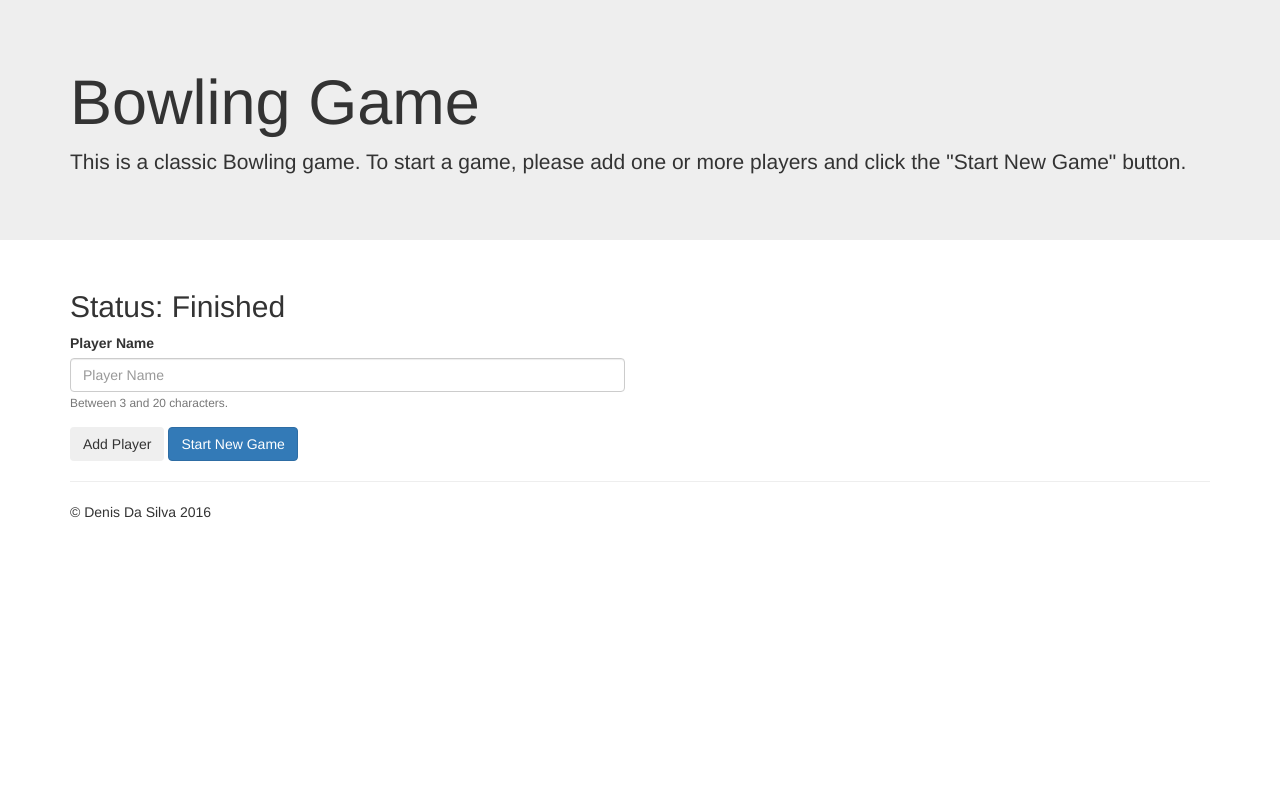
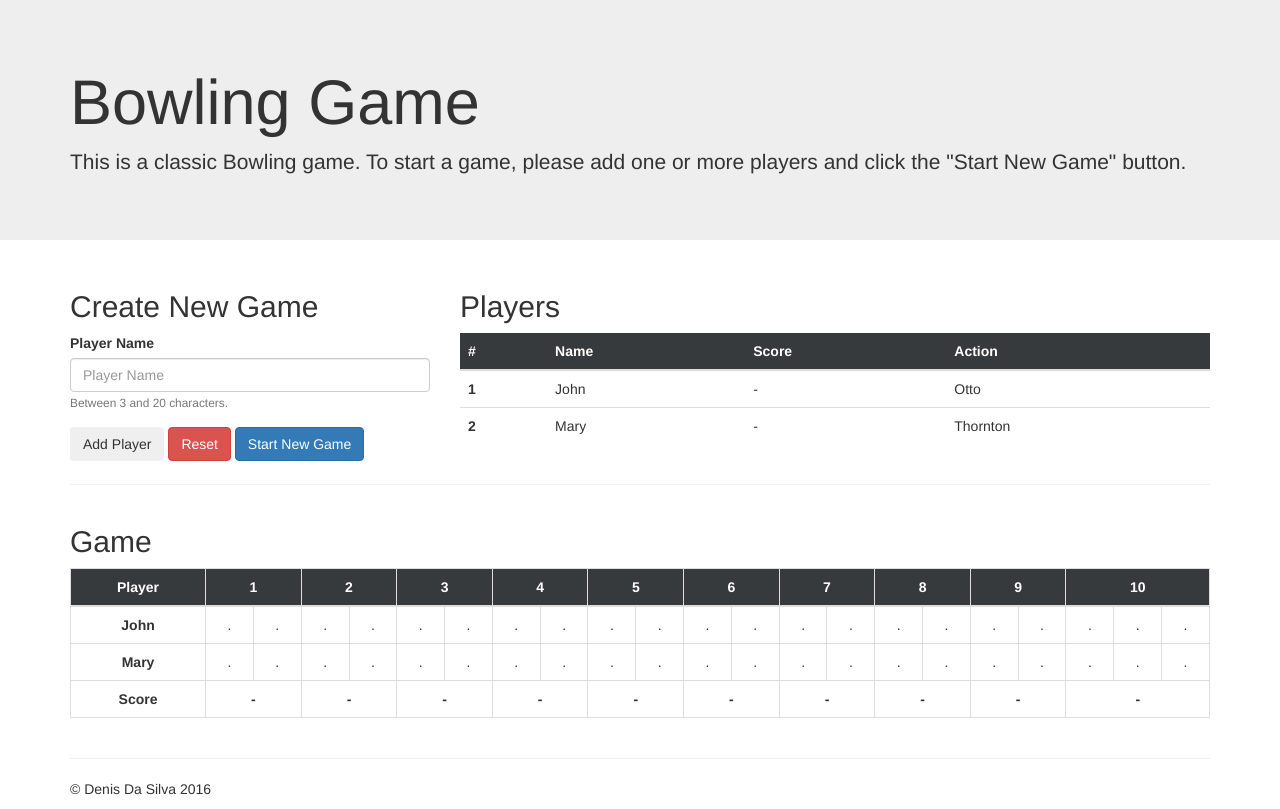
Before and after one commit to dpoa/Bowling-Angular, a website: page src/index.html in a window 1280 px wide. Drawn offline with nearby package versions, Linux system fonts and the light colour scheme; some packages are replaced by stand-ins of ours; a script that the page names is missing.

Commit message:
Game design and app classes

```diff
--- a/src/css/styles.css
+++ b/src/css/styles.css
@@ -0,0 +1,12 @@
+.thead-inverse th {
+    color: #fff;
+    background-color: #373a3c;
+}
+
+.score th {
+    text-align: center;
+}
+
+.score td {
+    text-align: center;
+}
--- a/src/index.html
+++ b/src/index.html
@@ -10,7 +10,7 @@
     <meta name="author" content="">
     <link rel="icon" href="favicon.ico">
 
-    <title>Jumbotron Template for Bootstrap</title>
+    <title>Bowling Game</title>
 
     <!-- Bootstrap core CSS -->
     <link href="assets/lib/bootstrap/dist/css/bootstrap.min.css" rel="stylesheet">
@@ -31,21 +31,137 @@
 
     <div class="container">
       <div class="row">
-        <div class="col-md-6">
-          <h2>Status: Finished</h2>
+        <div class="col-md-4">
+          <h2>Create New Game</h2>
           <form>
             <div class="form-group">
                 <label for="playerName">Player Name</label>
-                <input type="text" class="form-control" id="playerName" aria-describedby="emailHelp" placeholder="Player Name" />
+                <input type="text" class="form-control" id="playerName" aria-describedby="emailHelp" placeholder="Player Name" maxlength="20" />
                 <small class="form-text text-muted">Between 3 and 20 characters.</small>
             </div>
             <button class="btn btn-secondary">Add Player</button>
+            <button class="btn btn-danger" ng-click="CT.reset()">Reset</button>
             <button class="btn btn-primary" ng-click="CT.start()">Start New Game</button>
           </form>
         </div>
+        <div class="col-md-8">
+          <h2>Players</h2>
+          <table class="table table-hover">
+            <thead class="thead-inverse">
+              <tr>
+                <th>#</th>
+                <th>Name</th>
+                <th>Score</th>
+                <th>Action</th>
+              </tr>
+            </thead>
+            <tbody>
+              <tr>
+                <th scope="row">1</th>
+                <td>John</td>
+                <td>-</td>
+                <td>Otto</td>
+              </tr>
+              <tr>
+                <th scope="row">2</th>
+                <td>Mary</td>
+                <td>-</td>
+                <td>Thornton</td>
+              </tr>
+            </tbody>
+          </table>
+        </div>
       </div>
 
-      <hr>
+      <hr/>
+
+      <div class="row">
+        <div class="col-md-12">
+          <h2>Game</h2>
+          <table class="table table-bordered score">
+            <thead class="thead-inverse">
+              <tr>
+                <th rowspan="2">Player</th>
+                <th colspan="2">1</th>
+                <th colspan="2">2</th>
+                <th colspan="2">3</th>
+                <th colspan="2">4</th>
+                <th colspan="2">5</th>
+                <th colspan="2">6</th>
+                <th colspan="2">7</th>
+                <th colspan="2">8</th>
+                <th colspan="2">9</th>
+                <th colspan="3">10</th>
+              </tr>
+            </thead>
+            <tbody>
+              <tr>
+                <th scope="row">John</th>
+                <td>.</td>
+                <td>.</td>
+                <td>.</td>
+                <td>.</td>
+                <td>.</td>
+                <td>.</td>
+                <td>.</td>
+                <td>.</td>
+                <td>.</td>
+                <td>.</td>
+                <td>.</td>
+                <td>.</td>
+                <td>.</td>
+                <td>.</td>
+                <td>.</td>
+                <td>.</td>
+                <td>.</td>
+                <td>.</td>
+                <td>.</td>
+                <td>.</td>
+                <td>.</td>
+              </tr>
+              <tr>
+              <th scope="row">Mary</th>
+                <td>.</td>
+                <td>.</td>
+                <td>.</td>
+                <td>.</td>
+                <td>.</td>
+                <td>.</td>
+                <td>.</td>
+                <td>.</td>
+                <td>.</td>
+                <td>.</td>
+                <td>.</td>
+                <td>.</td>
+                <td>.</td>
+                <td>.</td>
+                <td>.</td>
+                <td>.</td>
+                <td>.</td>
+                <td>.</td>
+                <td>.</td>
+                <td>.</td>
+                <td>.</td>
+              </tr>
+              <tr class="table-active">
+                <th rowspan="2">Score</th>
+                <th colspan="2">-</th>
+                <th colspan="2">-</th>
+                <th colspan="2">-</th>
+                <th colspan="2">-</th>
+                <th colspan="2">-</th>
+                <th colspan="2">-</th>
+                <th colspan="2">-</th>
+                <th colspan="2">-</th>
+                <th colspan="2">-</th>
+                <th colspan="3">-</th>
+              </tr>
+            </tbody>
+          </table>
+        </div>
+      </div>
+
+      <hr/>
       <footer>
         <p>&copy; Denis Da Silva 2016</p>
       </footer>
@@ -54,7 +170,6 @@
 
     <!-- Vendor libraries -->
     <!-- Placed at the end of the document so the pages load faster -->
-    <script src="https://cdnjs.cloudflare.com/ajax/libs/tether/1.2.0/js/tether.min.js" integrity="sha384-Plbmg8JY28KFelvJVai01l8WyZzrYWG825m+cZ0eDDS1f7d/js6ikvy1+X+guPIB" crossorigin="anonymous"></script>
     <script src="assets/lib/jquery/dist/jquery.min.js"></script>
     <script src="assets/lib/bootstrap/dist/js/bootstrap.min.js"></script>
     <script src="assets/lib/angular/angular.min.js"></script>
--- a/src/js/app.js
+++ b/src/js/app.js
@@ -1,7 +1,47 @@
+
+(() => {
+    class Player {
+        constructor(name) {
+            this.name = name;
+            this.rolls = [];
+        }
+    }
+
+    class Game {
+        constructor() {
+            this.players = [];
+        }
+
+        join (playerName) {
+            var player = new Player(playerName);
+            this.players.push(player);
+        }
+    }
+
+    class GameService {
+
+        constructor() {
+            this.name = '';
+        }
+
+        add(name) {
+
+        }
+    }
+
     class MainController {
 
-    constructor($scope) {
+        constructor($scope, GameService) {
             this.$scope = $scope;
+            this.gameService = GameService;
+        }
+
+        app () {
+            alert('Add');
+        }
+
+        clear () {
+            alert('Add');
         }
 
         start () {
@@ -11,4 +51,6 @@ class MainController {
 
     angular
         .module('app', [])
+        .service('GameService', GameService)
         .controller('MainController', MainController);
+ })();
```
Lines whose indentation alone changed are shown as unchanged.
